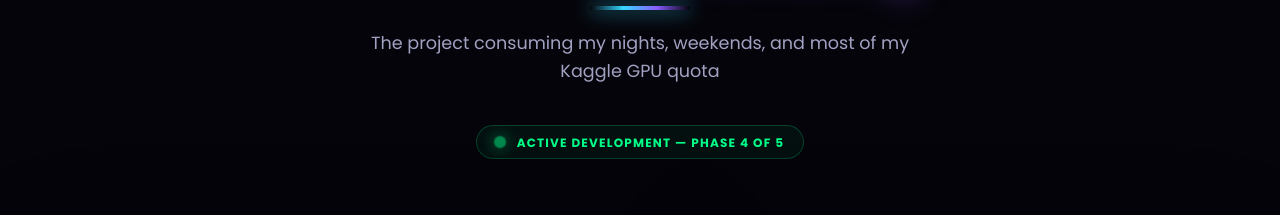
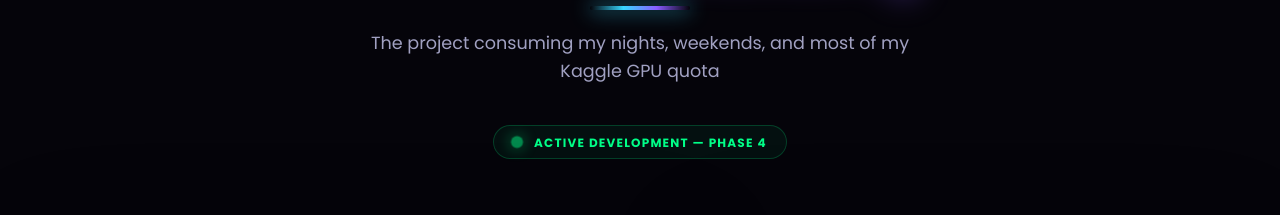
Before and after one commit to HassanNawaz14/Portfolio, a React (Vite) app: page / in a window 1280 px wide. Shown: the part 5446-5661 px from the top of the page. Built offline with nearby package versions, Linux system fonts and the light colour scheme.

Commit message:
Currently Working On Section - Update

```diff
--- a/src/components/CurrentlyBuilding.jsx
+++ b/src/components/CurrentlyBuilding.jsx
@@ -4,7 +4,7 @@ const CONTENT = {
   sectionLabel: "Current Focus",
   heading: ["Currently ", "Building"],   // second item goes in cyan span
   subtitle: "The project consuming my nights, weekends, and most of my Kaggle GPU quota",
-  badge: "Active Development — Phase 4 of 5",
+  badge: "Active Development — Phase 4",
 
   projectName: "NLP2Shell",
   tagline: ["Speak naturally.", "Execute instantly."],
@@ -57,8 +57,8 @@ const CONTENT = {
   ],
 
   buttons: [
-    { label: "View on GitHub",    href: "https://github.com/hassannawaz1423/nlp2shell", primary: true  },
-    { label: "Read the Write-up", href: "#",                                            primary: false },
+    { label: "View on GitHub",    href: "https://github.com/HassanNawaz14/NLP2Shell-Voice-Assistant", primary: true  },
+    { label: "Read the Write-up", href: "https://github.com/HassanNawaz14/NLP2Shell-Voice-Assistant/blob/main/README.md",                                            primary: false },
   ],
 };
 
```
